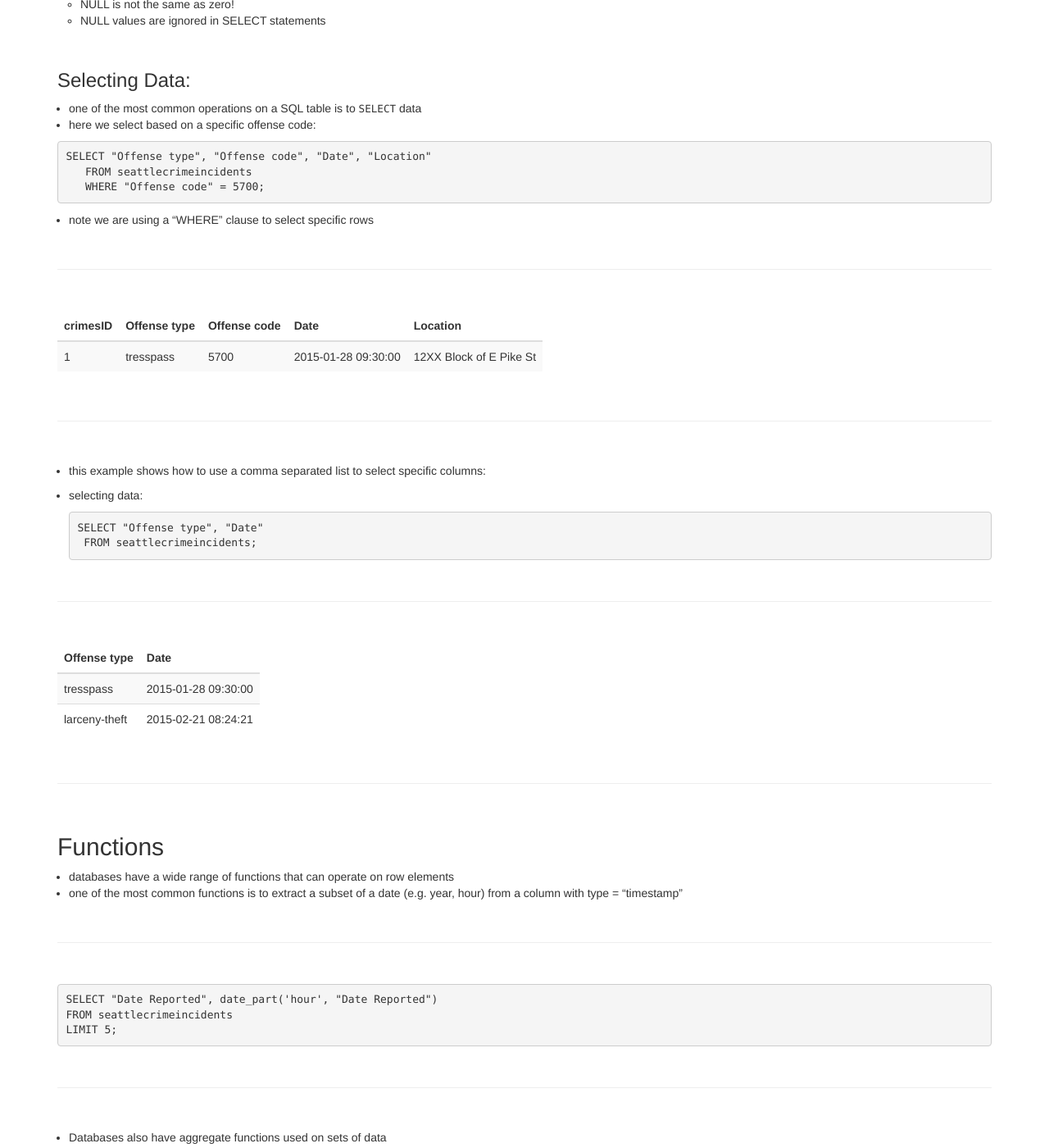
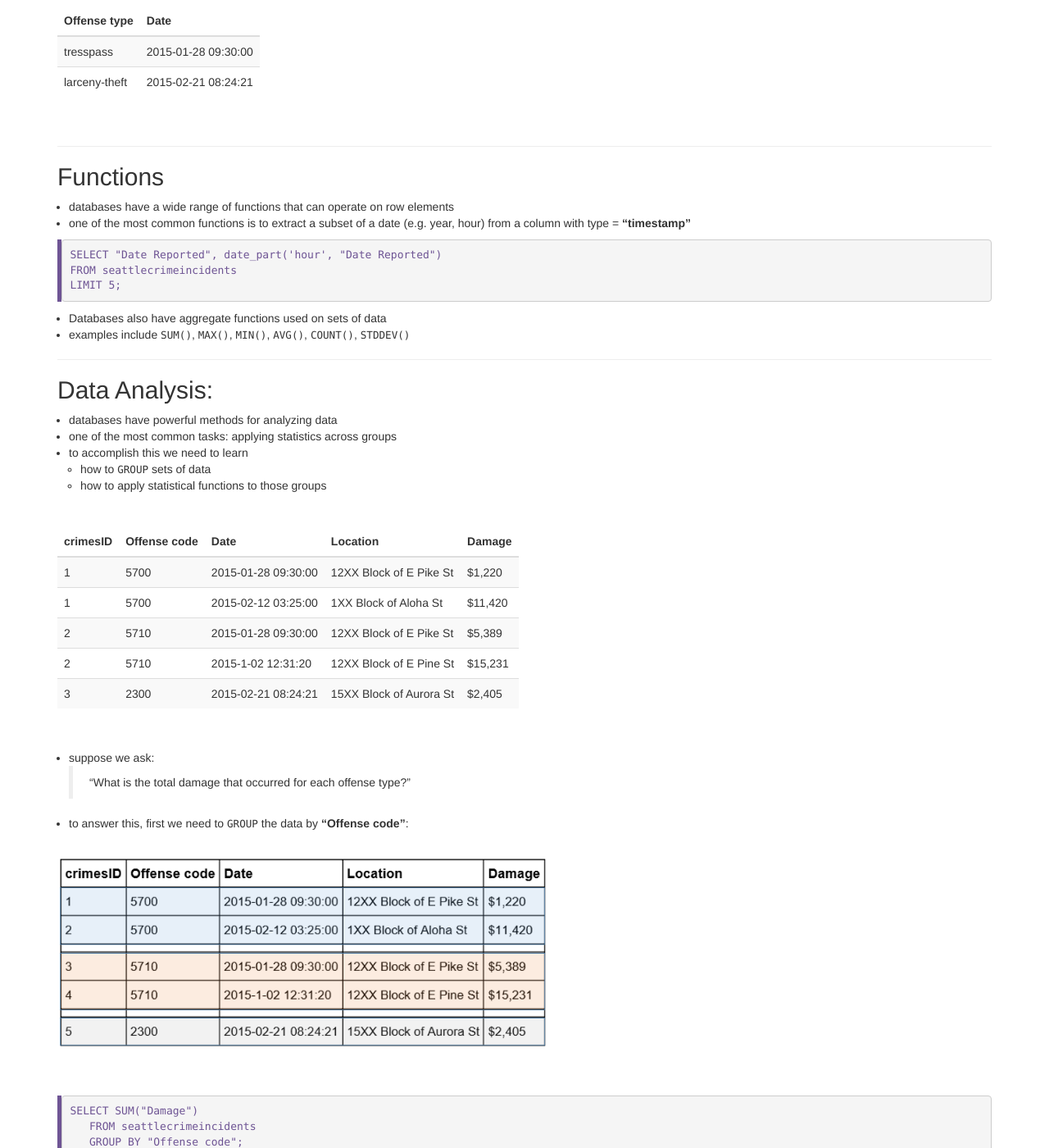
Before and after one commit to uwescience/SQL-geospatial-tutorial, a Jekyll site: the page built from _episodes/01-databaseIntroduction.md, in a window 1280 px wide and 1400 px high, scrolled down 4424 px. Shown: the whole window at 82% size. Built offline with Jekyll 4.4.1, drawn with Linux system fonts in a browser that asks for light colours; some of the changed text lies outside the part shown.

Commit message:
Update initial and intro

````diff
--- a/_episodes/01-databaseIntroduction.md
+++ b/_episodes/01-databaseIntroduction.md
@@ -22,10 +22,11 @@
 * a database is a software system for _capturing_, _storing_ and _analyzing_ data.
 * nearly all databases use the _relational_ data model in which information is structured in row and column format:
 
-<br><br>
-<img src="../assets/img/databaseIntro/terminology.png" width = "600" border = "10">
-<br><br><br>
+<img src="../assets/img/databaseIntro/terminology.png" width = "600">
 
+<br>
+
+---
 ## Motivation for using a database
 
 * fast searching
@@ -45,29 +46,27 @@
 * standard language for relational databases
 * across different databases the core syntax is similar but there are small differences in some function names
 
+<br>
+
+---
 ## Creating a database table:
 
 * before adding any data to a database it is necessary to create a table
 * here is an example using some of the information from our sample crimes dataset:
 
-```SQL
+~~~
 CREATE TABLE seattlecrimesincidents
     ("crimesID" int,
      "Offense type" character,
      "Offense code" int,
      "Date" timestamp,
      "Location" character);
-```
+~~~
+{: .sql}
 
 * this command creates an empty table:
 
-<br>
-<hr>
-<br>
 <img src="../assets/img/databaseIntro/emptyDatabaseRow.png" width = "400" border = "10">
-<br>
-<hr>
-<br>
 
 ### Data Types
 
@@ -88,27 +87,23 @@
 | xml |  | XML data |
 
 <br>
-<hr>
-<br>
 
-## populating the database records:
+---
+## Populating the database records:
 
 * here's an example of how we can insert data into a database:
 
-```SQL
+~~~
 INSERT INTO seattlecrimeincidents VALUES
 
     (1,'trespass', 5700,'2015-01-28 09:30:00','12XX Block of E Pike St'),
 
     (2,'larceny-theft',2300, '2015-02-21 08:24:21','15XX Block of Aurora St');
-```
+~~~
+{: .sql}
 
 * note that the order of the values insterted matches the order in which the column names were created
 * here is what the table looks like now:
-
-<br>
-<hr>
-<br>
 
 | crimesID | Offense type | Offense code | Date | Location |
 | ---- | ---- | ----- | ---- | ---- | ---- |
@@ -116,21 +111,19 @@
 |   2 | larceny-theft | 2300 |  2015-02-21 08:24:21 | 15XX Block of Aurora St |
 
 <br>
-<hr>
-<br>
 
+---
 ## Database rules:
 
-* all databases adhere to strict rules about how the data are structured
+**All databases adhere to strict rules about how the data are structured**
 
+---
 ### Normalization
 
 * all row elements must contain a unique piece of information
 * this [normalization](https://en.wikipedia.org/wiki/Database_normalization) of your tables will minimize redundancy
 * for example, suppose we tried to list two offenses at the same time, in the same row:
 
-<br>
-<hr>
 <br>
 
 | crimesID | Offense type | Offense code | Date | Location |
@@ -139,14 +132,10 @@
 |  2 | larceny-theft | 2300 |  2015-02-21 08:24:21 | 15XX Block of Aurora St |
 
 <br>
-<hr>
-<br>
 
 * this is incorrect because the database will have problems searching these columns
 * the solution to this problem is simply to create another row:
 
-<br>
-<hr>
 <br>
 
 | crimesID | Offense type | Offense code | Date | Location |
@@ -156,17 +145,14 @@
 |    3 |  larceny-theft |  2300 |   2015-02-21 08:24:21 |   15XX Block of Aurora St |
 
 <br>
-<hr>
-<br>
 
+---
 ### NULL Values
 
 * missing data are a common feature of many datasets
 * many datasets encode missing data inconsistently (e.g. with "X" or -9999)
 * in this example, the code for "tresspass" is not known so the data entry is "X"
 
-<br>
-<hr>
 <br>
 
 | crimesID | Offense type | Offense code | Date | Location |
@@ -176,8 +162,6 @@
 |    3 |  larceny-theft |  2300 |   2015-02-21 08:24:21 |   15XX Block of Aurora St |
 
 <br>
-<hr>
-<br>
 
 * to solve this, the relational databases introduced NULL values:
     * NULL is a state representing a lack of a value
@@ -186,21 +170,20 @@
 
 <br>
 
+---
 ### Selecting Data:
 
-* one of the most common operations on a SQL table is to ```SELECT``` data
+* one of the most common operations on a SQL table is to `SELECT` data
 * here we select based on a specific offense code:
 
-```SQL
+~~~
 SELECT "Offense type", "Offense code", "Date", "Location"
    FROM seattlecrimeincidents
    WHERE "Offense code" = 5700;
-```
+~~~
+{: .sql}
+* note we are using a `WHERE` clause to select specific rows
 
-* note we are using a "WHERE" clause to select specific rows
-
-<br>
-<hr>
 <br>
 
 | crimesID | Offense type | Offense code | Date | Location |
@@ -208,19 +191,17 @@
 |  1 | tresspass | 5700 | 2015-01-28 09:30:00 |  12XX Block of E Pike St |
 
 <br>
-<hr>
-<br>
 
 * this example shows how to use a comma separated list to select specific columns:
 
 * selecting data:
-```SQL
+
+~~~
 SELECT "Offense type", "Date"
    FROM seattlecrimeincidents;
-```
+~~~
+{: .sql}
 
-<br>
-<hr>
 <br>
 
 | Offense type | Date |
@@ -229,42 +210,32 @@
 | larceny-theft | 2015-02-21 08:24:21 |
 
 <br>
-<hr>
-<br>
 
+---
 ## Functions
 
 * databases have a wide range of functions that can operate on row elements
-* one of the most common functions is to extract a subset of a date (e.g. year, hour) from a column with type = "timestamp"
+* one of the most common functions is to extract a subset of a date (e.g. year, hour) from a column with type = **"timestamp"**
 
-<br>
-<hr>
-<br>
-
-```SQL
+~~~
 SELECT "Date Reported", date_part('hour', "Date Reported")
 FROM seattlecrimeincidents
 LIMIT 5;
-```
-
-<br>
-<hr>
-<br>
+~~~
+{: .sql}
 
 * Databases also have aggregate functions used on sets of data
-* examples include SUM(), MAX(), MIN(), AVG(), COUNT(), STDDEV()
+* examples include `SUM()`, `MAX()`, `MIN()`, `AVG()`, `COUNT()`, `STDDEV()`
 
+---
 ## Data Analysis:
 
 * databases have powerful methods for analyzing data
 * one of the most common tasks: applying statistics across groups
 * to accomplish this we need to learn
-    * how to GROUP sets of data
+    * how to `GROUP` sets of data
     * how to apply statistical functions to those groups
 
-
-<br>
-<hr>
 <br>
 
 | crimesID |  Offense code | Date | Location | Damage |
@@ -276,29 +247,23 @@
 |    3 |  2300 |   2015-02-21 08:24:21 |   15XX Block of Aurora St |  \$2,405 |
 
 <br>
-<hr>
+
+* suppose we ask:
+    > "What is the total damage that occurred for each offense type?"
+* to answer this, first we need to `GROUP` the data by **"Offense code"**:
+
+<br>
+<img src="../assets/img/databaseIntro/groupedTable.png" width = "600">
+
+<br>
 <br>
 
-* suppose we aslk: "What is the total damage that occurred for each offense type?""
-* to answer this, first we need to group the data by "Offense code":
-
-<br>
-<hr>
-<br>
-<img src="../assets/img/databaseIntro/groupedTable.png" width = "600">
-<br>
-<hr>
-<br>
-
-```SQL
+~~~
 SELECT SUM("Damage")
    FROM seattlecrimeincidents
    GROUP BY "Offense code";
-```
-
-<br>
-<hr>
-<br>
+~~~
+{: .sql}
 
 | Offense code | totalDamage |
 |   ---- | ---- |
@@ -307,21 +272,17 @@
 |  2300  | \$2,405 |
 
 <br>
-<hr>
-<br>
 
-#### Column aliasing:
+---
+### Column aliasing:
 * often we want to rename newly generated columns:
 
-```SQL
+~~~
 SELECT "Date Reported", date_part('hour', "Date Reported") AS "reported hour"
 FROM seattlecrimeincidents
 LIMIT 5;
-```
-
-<br>
-<hr>
-<br>
+~~~
+{: .sql}
 
 | Date Reported | reported hour |
 | ----- | ----- |
@@ -332,20 +293,15 @@
 | 2015-01-27 04:25:00 | 4.0 |
 
 <br>
-<hr>
-<br>
 
+---
 ### Joining Tables
 
 * well designed databases distribute data across multiple tables, for efficiency
 * then we can JOIN data between tables as needed
 
 <br>
-<hr>
-<br>
 <img src="../assets/img/databaseIntro/joinTables.png" width = "600">
-<br>
-<hr>
 <br>
 
 ### Database Implementation:
@@ -364,9 +320,5 @@
    * hostname, port, user, password
 
 <br>
-<hr>
-<br>
-<img src="../assets/img/databaseIntro/databaseDiagram.png" width = "600">
-<br>
-<hr>
-<br>
+<img src="../assets/img/databaseIntro/databaseDiagram.png" width="600"
+style="padding-bottom: 30px;">
````
Also changed, not shown: _episodes/00-initialExercise.md (+3 -6 lines).
